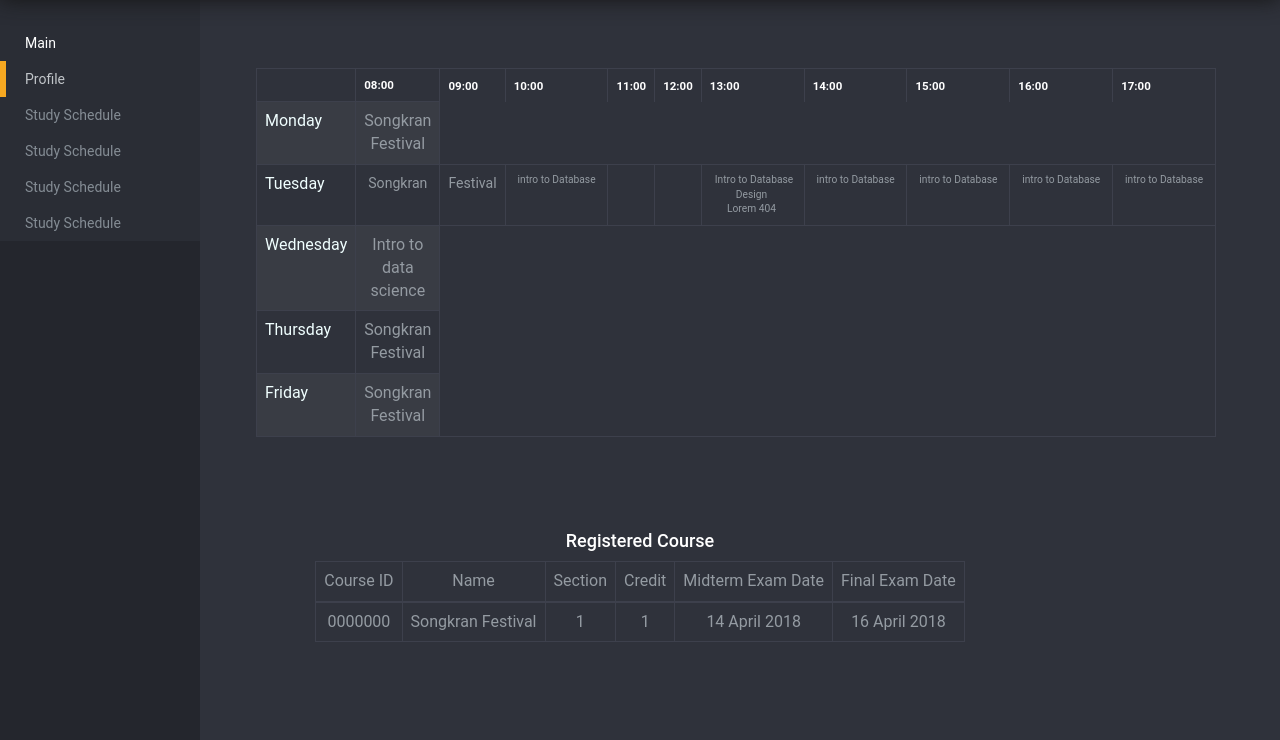
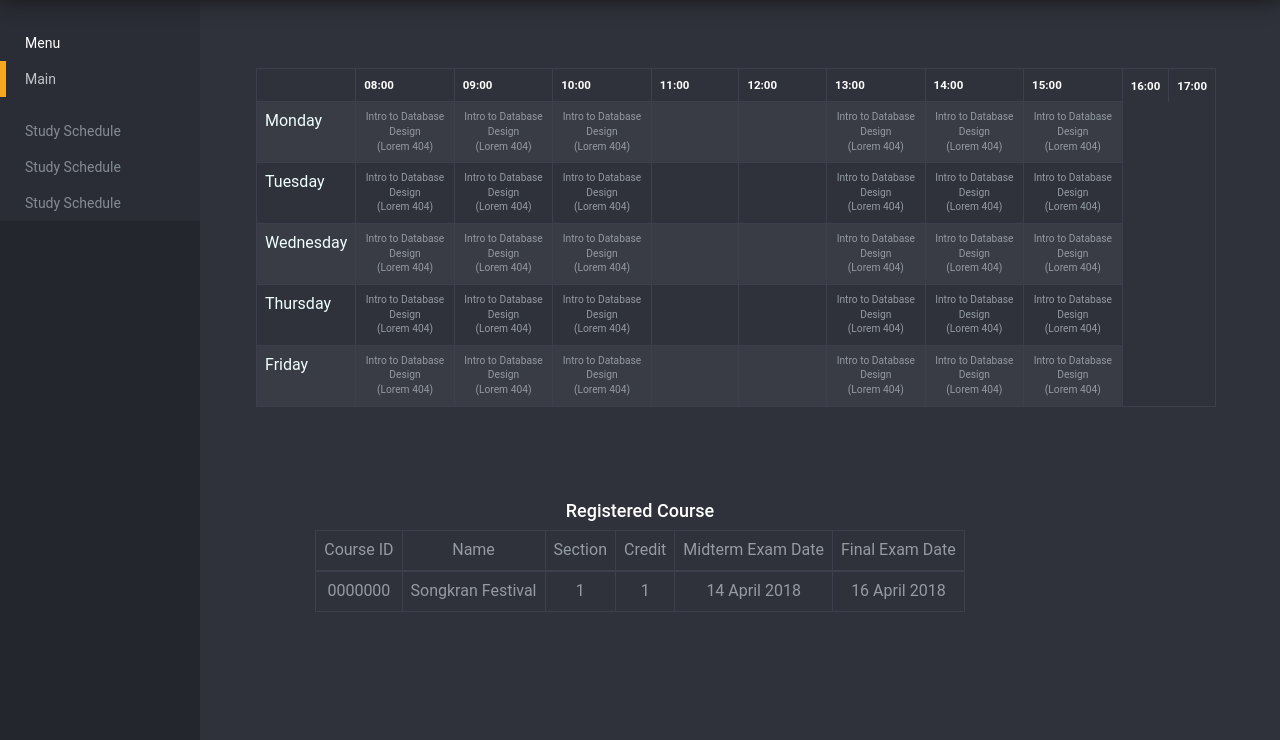
Before and after one commit to kheminw/reg-ting-rao, a Python web app: template app/templates/main.html in a window 1280 px wide. Shown: the part 60-800 px from the top of the page. Run offline with Jinja, Linux system fonts and the light colour scheme; the template is opened without the code that fills it, so the values that code supplies are empty; some libraries are stand-ins or nearby versions.

Commit message:
edit main.html

```diff
--- a/app/routes.py
+++ b/app/routes.py
@@ -11,6 +11,6 @@ def index():
 def login():
     return render_template("login.html", title='Login')
 
-@app.route("/dashboard")
+@app.route("/main")
 def dashboard():
-    return render_template("dashboard.html", title='Dashboard')
+    return render_template("main.html", title='Dashboard')
--- a/app/static/mainpage.css
+++ b/app/static/mainpage.css
@@ -12,7 +12,7 @@
 .classroom-long{
     text-align:center;
     font-size:0.8vw;
-    width:150px;
+    width:250px;
     white-space:pre-wrap;
     word-wrap:break-word;
 }
@@ -20,7 +20,7 @@
 .classroom-short{
     text-align:center;
     font-size:1.1vw;
-    widows:150px;
+    widows:250px;
 }
 
 .line {
--- a/app/templates/login.html
+++ b/app/templates/login.html
@@ -30,7 +30,7 @@
                 </div>
                 <div>
                     <!-- <button class="btn btn-accent">Login</button> -->
-                    <a class="btn btn-accent" href="/dashboard">Login</a>
+                    <a class="btn btn-accent" href="/main">Login</a>
                     <a class="btn btn-default" href="register.html">Register</a>
                 </div>
             </form>
--- a/app/templates/main.html
+++ b/app/templates/main.html
@@ -4,9 +4,9 @@
 <aside class="navigation">
   <nav>
     <ul class="nav luna-nav">
-      <li class="nav-category">Main</li>
-      <li class="active"><a href="#">Profile</a></li>
-      <li><a href="schedule.html">Study Schedule</a></li>
+      <li class="nav-category">Menu</li>
+      <li class="active"><a href="#">Main</a></li>
+      <li><a href="schedule.html"></a></li>
       <li><a href="#">Study Schedule</a></li>
       <li><a href="#">Study Schedule</a></li>
       <li><a href="#">Study Schedule</a></li>
@@ -29,31 +29,108 @@
     <tbody>
       <tr>
         <td style="color:azure; height:60px;"> Monday </td>
-        <td style="text-align:center;"> Songkran Festival </td>
-      </tr>
-      <tr>
-        <td style="color:azure;"> Tuesday </td>
-        {% for course in ["Songkran","Festival","intro to Database"," "," ","Intro to Database Design \n Lorem 404 ","intro to Database","intro to Database","intro to Database","intro to Database"] %}
-          {% if course|length > 10 %}
-            <td class= "classroom-long"> {{course}} </td>
-          {% elif 0 < course|length < 10  %}
-            <td class= "classroom-short"> {{course}} </td>
-          {% elif course|length == 0  %}
-            <td style= "text-align:center; font-size:1.3vw; widows:150px;"> {{course}} </td>
+        {% for course in [{"name":"Intro to Database Design","building":"Lorem","room":"404"},
+        {"name":"Intro to Database Design","building":"Lorem","room":"404"},
+        {"name":"Intro to Database Design","building":"Lorem","room":"404"},"","",
+        {"name":"Intro to Database Design","building":"Lorem","room":"404"},
+        {"name":"Intro to Database Design","building":"Lorem","room":"404"},{"name":"Intro to Database Design","building":"Lorem","room":"404"}] %}
+          {% if course != ""%}
+            {% set classroom = "\n"+"("+course.building+" "+course.room+")" %}
+            {% if course.name|length > 10 %}
+              <td class= "classroom-long">{{course.name}}{{classroom}}</td>
+            {% elif 0 < course|length < 10  %}
+              <td class= "classroom-short"> {{course}} </td>
+            {% elif course|length == 0  %}
+              <td> {{course}} </td>
+            {% endif %}
+          {% else %}
+            <td class= "classroom-long"></td>
           {% endif %}
         {% endfor %}
       </tr>
       <tr>
-        <td style="color:azure;"> Wednesday </td>
-        <td style="text-align:center;"> Intro to data science </td>
+        <td style="color:azure;"> Tuesday </td>
+        {% for course in [{"name":"Intro to Database Design","building":"Lorem","room":"404"},
+        {"name":"Intro to Database Design","building":"Lorem","room":"404"},
+        {"name":"Intro to Database Design","building":"Lorem","room":"404"},"","",
+        {"name":"Intro to Database Design","building":"Lorem","room":"404"},
+        {"name":"Intro to Database Design","building":"Lorem","room":"404"},{"name":"Intro to Database Design","building":"Lorem","room":"404"}] %}
+          {% if course != ""%}
+            {% set classroom = "\n"+"("+course.building+" "+course.room+")" %}
+            {% if course.name|length > 10 %}
+              <td class= "classroom-long">{{course.name}}{{classroom}}</td>
+            {% elif 0 < course|length < 10  %}
+              <td class= "classroom-short"> {{course}} </td>
+            {% elif course|length == 0  %}
+              <td> {{course}} </td>
+            {% endif %}
+          {% else %}
+            <td class= "classroom-long"></td>
+          {% endif %}
+      {% endfor %}
+      </tr>
+      <tr>
+        <td style="color:azure; height:60px"> Wednesday </td>
+        {% for course in [{"name":"Intro to Database Design","building":"Lorem","room":"404"},
+        {"name":"Intro to Database Design","building":"Lorem","room":"404"},
+        {"name":"Intro to Database Design","building":"Lorem","room":"404"},"","",
+        {"name":"Intro to Database Design","building":"Lorem","room":"404"},
+        {"name":"Intro to Database Design","building":"Lorem","room":"404"},{"name":"Intro to Database Design","building":"Lorem","room":"404"}] %}
+          {% if course != ""%}
+            {% set classroom = "\n"+"("+course.building+" "+course.room+")" %}
+            {% if course.name|length > 10 %}
+              <td class= "classroom-long">{{course.name}}{{classroom}}</td>
+            {% elif 0 < course|length < 10  %}
+              <td class= "classroom-short"> {{course}} </td>
+            {% elif course|length == 0  %}
+              <td> {{course}} </td>
+            {% endif %}
+          {% else %}
+            <td class= "classroom-long"></td>
+          {% endif %}
+      {% endfor %}
       </tr>
       <tr>
         <td style="color:azure;"> Thursday </td>
-        <td style="text-align:center;"> Songkran Festival </td>
+        {% for course in [{"name":"Intro to Database Design","building":"Lorem","room":"404"},
+        {"name":"Intro to Database Design","building":"Lorem","room":"404"},
+        {"name":"Intro to Database Design","building":"Lorem","room":"404"},"","",
+        {"name":"Intro to Database Design","building":"Lorem","room":"404"},
+        {"name":"Intro to Database Design","building":"Lorem","room":"404"},{"name":"Intro to Database Design","building":"Lorem","room":"404"}] %}
+          {% if course != ""%}
+            {% set classroom = "\n"+"("+course.building+" "+course.room+")" %}
+            {% if course.name|length > 10 %}
+              <td class= "classroom-long">{{course.name}}{{classroom}}</td>
+            {% elif 0 < course|length < 10  %}
+              <td class= "classroom-short"> {{course}} </td>
+            {% elif course|length == 0  %}
+              <td> {{course}} </td>
+            {% endif %}
+          {% else %}
+            <td class= "classroom-long"></td>
+          {% endif %}
+        {% endfor %}
       </tr>
       <tr>
         <td style="color:azure;"> Friday </td>
-        <td style="text-align:center;"> Songkran Festival </td>
+        {% for course in [{"name":"Intro to Database Design","building":"Lorem","room":"404"},
+        {"name":"Intro to Database Design","building":"Lorem","room":"404"},
+        {"name":"Intro to Database Design","building":"Lorem","room":"404"},"","",
+        {"name":"Intro to Database Design","building":"Lorem","room":"404"},
+        {"name":"Intro to Database Design","building":"Lorem","room":"404"},{"name":"Intro to Database Design","building":"Lorem","room":"404"}] %}
+          {% if course != ""%}
+            {% set classroom = "\n"+"("+course.building+" "+course.room+")" %}
+            {% if course.name|length > 10 %}
+              <td class= "classroom-long">{{course.name}}{{classroom}}</td>
+            {% elif 0 < course|length < 10  %}
+              <td class= "classroom-short"> {{course}} </td>
+            {% elif course|length == 0  %}
+              <td> {{course}} </td>
+            {% endif %}
+          {% else %}
+            <td class= "classroom-long"></td>
+          {% endif %}
+      {% endfor %}
       </tr>
     </tbody>
   </table>
```
